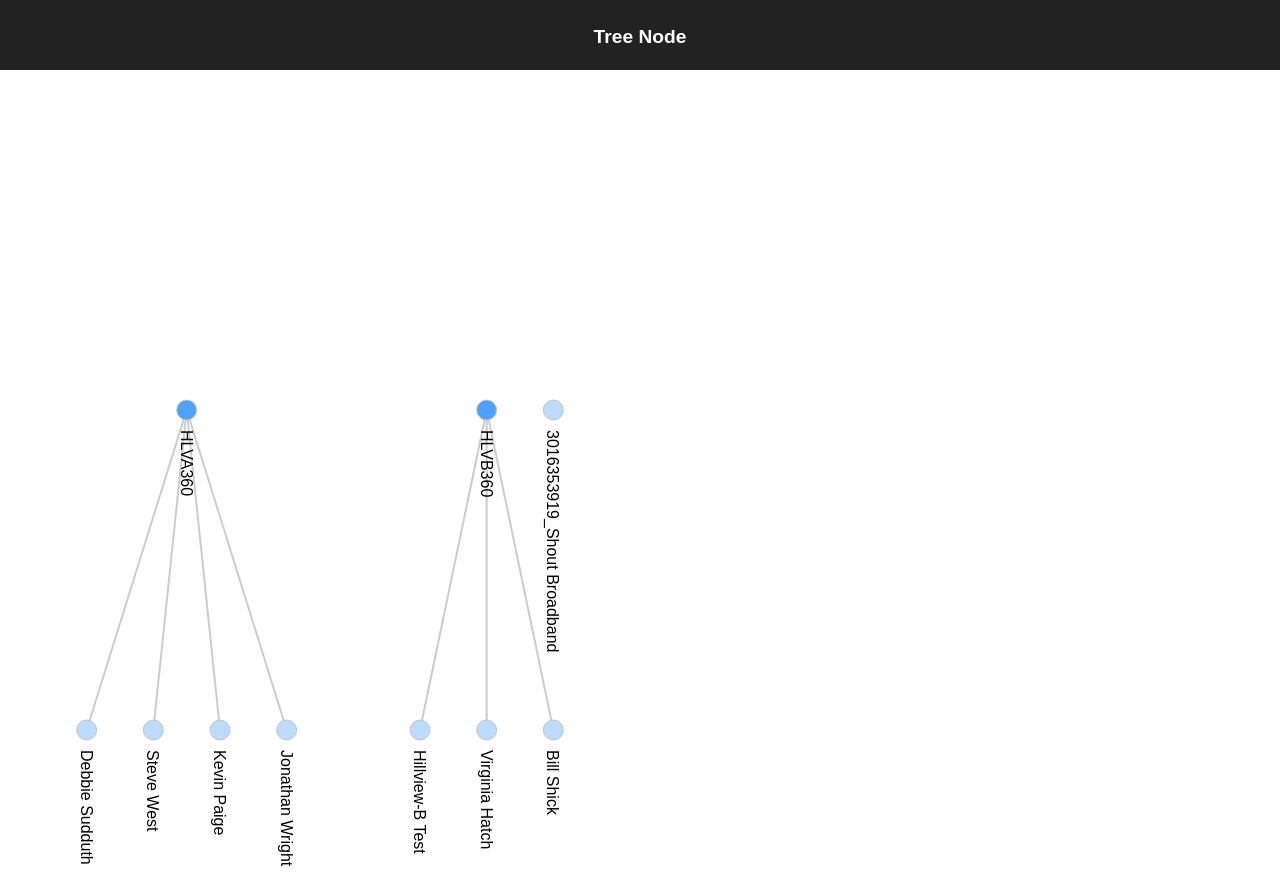
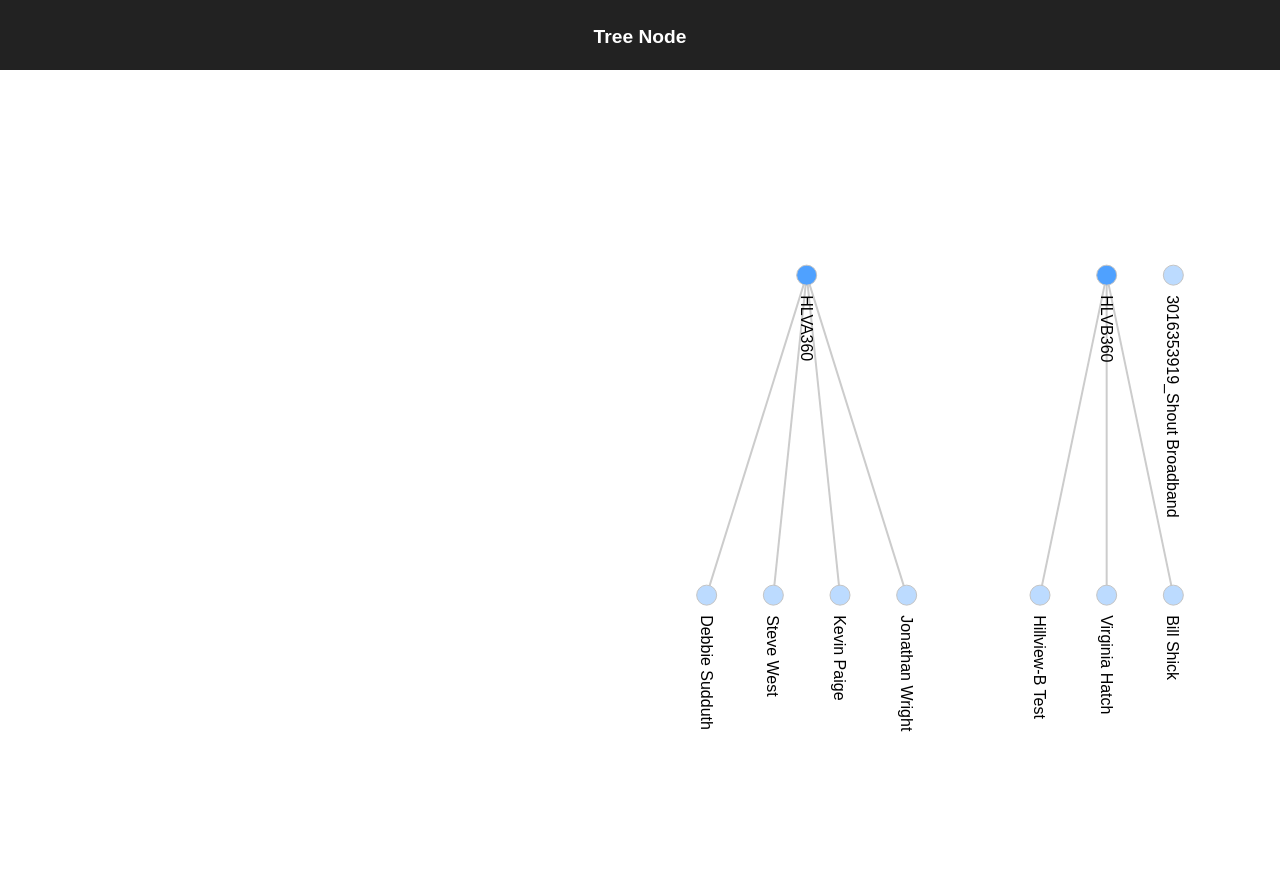
Before and after one commit to danielchengml/d3-tree-node-native, a React (Create React App) app: page / in a window 1280 px wide. Built offline with nearby package versions, Linux system fonts and the light colour scheme.

Commit message:
update README

```diff
--- a/src/App.js
+++ b/src/App.js
@@ -5,9 +5,19 @@
 import "./App.css";
 
 class App extends Component {
-  state = {};
+  state = {
+    translate: null
+  };
 
   componentDidMount() {
+    const dimensions = this.treeContainer.getBoundingClientRect();
+    this.setState({
+      translate: {
+        x: dimensions.width / 2,
+        y: -dimensions.height / 7
+      }
+    });
+
     const stratify = d3
       .stratify()
       .id(d => {
@@ -42,7 +52,6 @@
       const root = stratify(treeData);
       this.assignInternalProperties([root]);
       this.setState({ root: root });
-
       this.generateTree(root);
     } else {
       const root = stratify(data);
@@ -67,7 +76,10 @@
     const width = 800,
       height = 600;
 
-    const tree = d3.tree().size([height, width - 160]);
+    const tree = d3
+      .tree()
+      .size([height, width - 160])
+      .separation((a, b) => (a.parent.id === b.parent.id ? 0.2 : 0.4));
     this.setState({ paths: tree(root).links() });
     this.setState({ nodes: root.descendants() });
   }
@@ -76,32 +88,10 @@
     const { root } = this.state;
     const matches = this.findNodesById(node.data.id, [root], []);
     const targetNode = matches[0];
-    console.log("node_collapse:", node._collapsed);
     node._collapsed ? this.expandNode(node) : this.collapseNode(node);
-    console.log("root:", this.state.root);
     this.setState({ root: root });
     this.generateTree(root);
   }
-
-  // handleNodeToggle(nodeId, evt) {
-  //   const data = clone(this.state.data);
-  //   const matches = this.findNodesById(nodeId, data, []);
-  //   const targetNode = matches[0];
-
-  //   if (this.props.collapsible && !this.state.isTransitioning) {
-  //     targetNode._collapsed ? this.expandNode(targetNode) : this.collapseNode(targetNode);
-  //     // Lock node toggling while transition takes place
-  //     this.setState({ data, isTransitioning: true }, () => this.handleOnClickCb(targetNode, evt));
-  //     // Await transitionDuration + 10 ms before unlocking node toggling again
-  //     setTimeout(
-  //       () => this.setState({ isTransitioning: false }),
-  //       this.props.transitionDuration + 10,
-  //     );
-  //     this.internalState.targetNode = targetNode;
-  //   } else {
-  //     this.handleOnClickCb(targetNode, evt);
-  //   }
-  // }
 
   collapseNode(node) {
     node._collapsed = true;
@@ -136,6 +126,7 @@
   }
 
   render() {
+    const { translate } = this.state;
     let paths =
       this.state.paths &&
       this.state.paths.map((item, i) => {
@@ -177,8 +168,6 @@
             }
             transform={`translate(${node.x}, ${node.y})`}
             onClick={this.handleNodeToggle.bind(this, node)}
-            onMouseOver={this.handleOnMouseOver}
-            on
           >
             <circle
               r="10"
@@ -206,13 +195,23 @@
         <header className="App-header">
           <h2 className="App-title">Tree Node</h2>
         </header>
-        <div style={{ height: "100%", width: "100%" }}>
+        <div
+          style={{ height: "100%", width: "100%" }}
+          ref={tc => (this.treeContainer = tc)}
+        >
           <svg
             className="tree-chart"
             ref={r => (this.chartRf = r)}
-            style={{ width: "100%", height: "800px" }}
+            style={{ width: "100%", height: "100vh" }}
           >
-            <g transform="translate(20,20)">
+            <g
+              transform={
+                translate === null
+                  ? "translate(0,0)"
+                  : `translate(${translate.x},${translate.y})`
+              }
+            >
+              {console.log(translate)}
               {paths}
               {nodes}
             </g>
```
Also changed, not shown: img/app.PNG (added), 1 other file (tests, documents, lock files or other folders).
